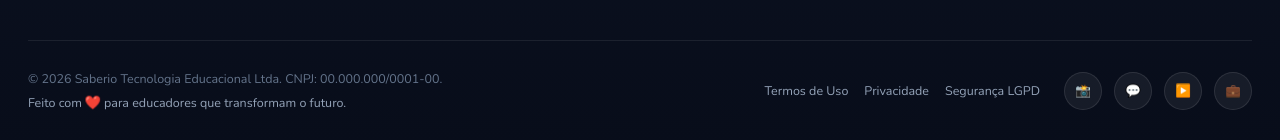
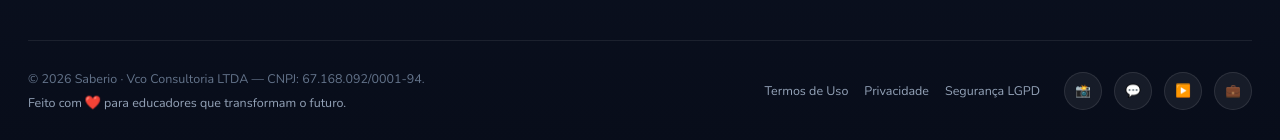
Before and after one commit to vitolike/saberio, a Next.js app: page / in a window 1280 px wide. Shown: the part 9279-9419 px from the top of the page. Built offline with nearby package versions, Linux system fonts and the light colour scheme.

Commit message:
docs: add company name and CNPJ to footer

```diff
--- a/app/page.tsx
+++ b/app/page.tsx
@@ -991,7 +991,7 @@ export default function Home() {
           {/* Bottom Bar */}
           <div className="footer-bottom-bar">
             <div>
-              <span>© 2026 Saberio Tecnologia Educacional Ltda. CNPJ: 00.000.000/0001-00.</span>
+              <span>© 2026 Saberio · Vco Consultoria LTDA — CNPJ: 67.168.092/0001-94.</span>
               <span style={{ display: 'block', marginTop: '4px', color: '#94a3b8' }}>
                 Feito com <span className="heartbeat-icon">❤️</span> para educadores que transformam o futuro.
               </span>
```
